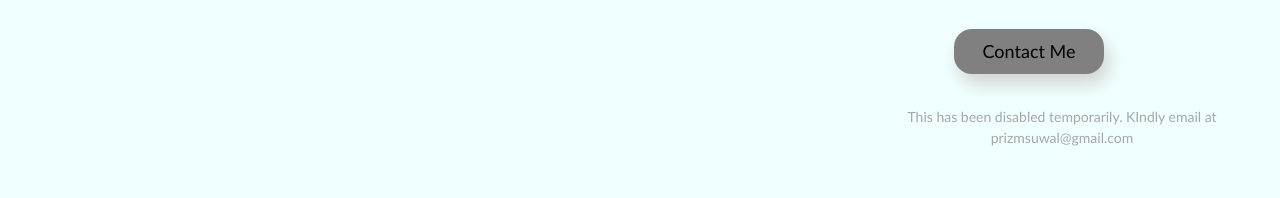
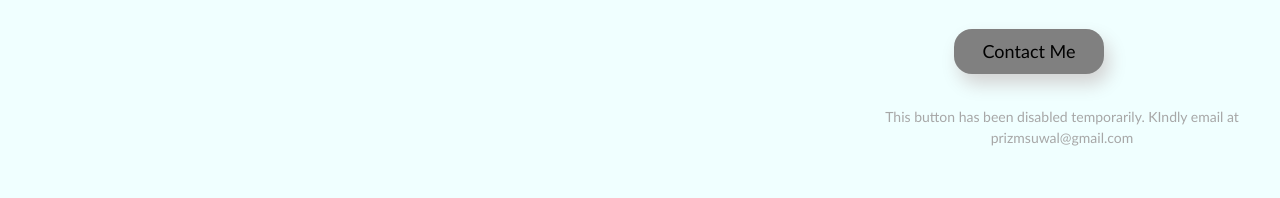
Before and after one commit to PrizmSuwal/portfolio, a React (Create React App) app: page / in a window 1280 px wide. Shown: the part 3177-3375 px from the top of the page. Built offline with nearby package versions, Linux system fonts and the light colour scheme.

Commit message:
Minor_CHanges

```diff
--- a/src/components/Contact/Contact.js
+++ b/src/components/Contact/Contact.js
@@ -16,7 +16,7 @@ function contact() {
             <br></br><input type='email' name='email' placeholder='Your email' className='contact-input'/>
             <br></br><input type='text' name='message' placeholder='Your message' className='contact-input message'/>
             <br></br><p className='contact-p'>Contact Me</p>
-            <p className='contact-disabled'>This has been disabled temporarily. KIndly email at prizmsuwal@gmail.com</p>
+            <p className='contact-disabled'>This button has been disabled temporarily. KIndly email at prizmsuwal@gmail.com</p>
           </form>
         </div>
       </div>
```
